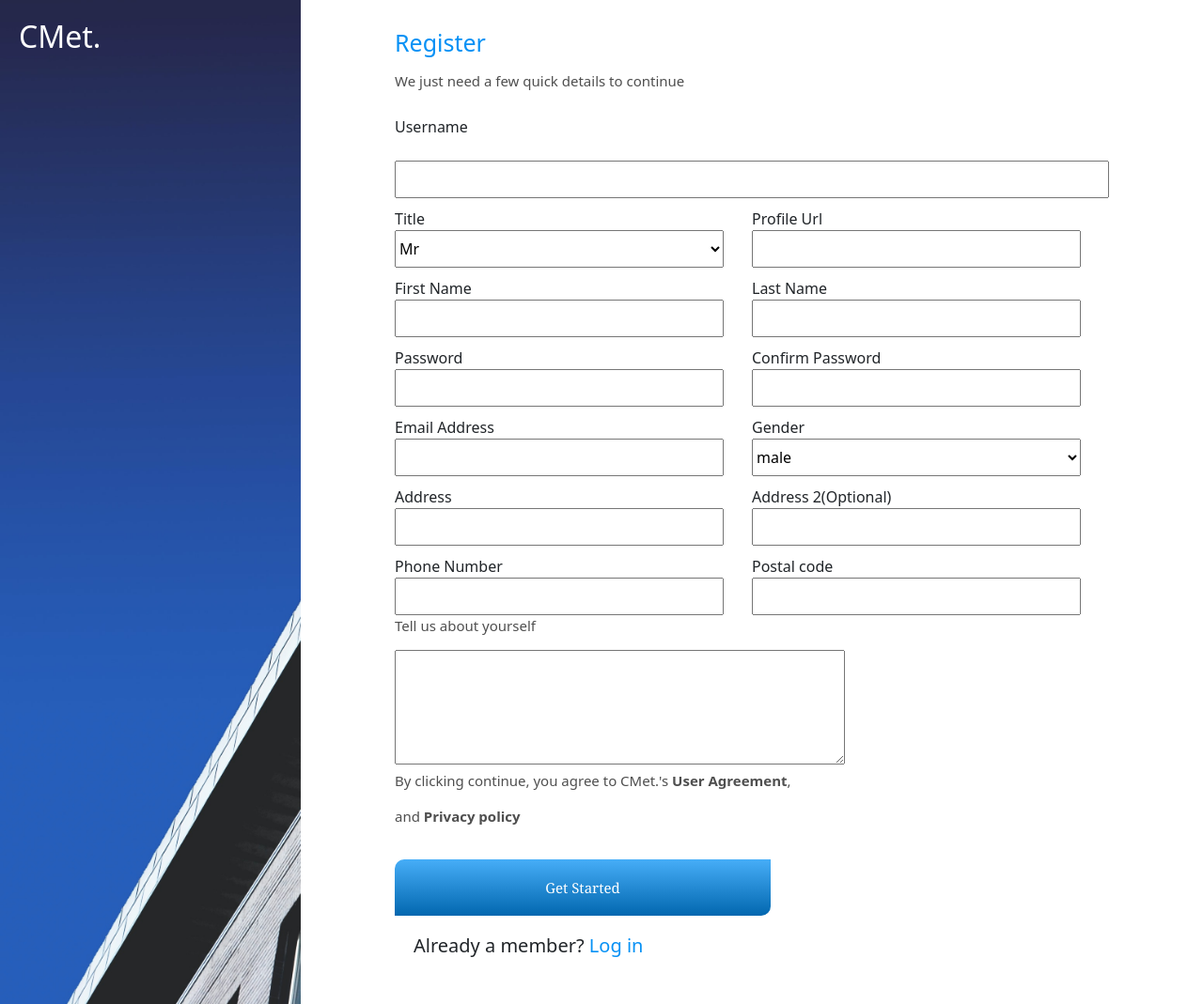
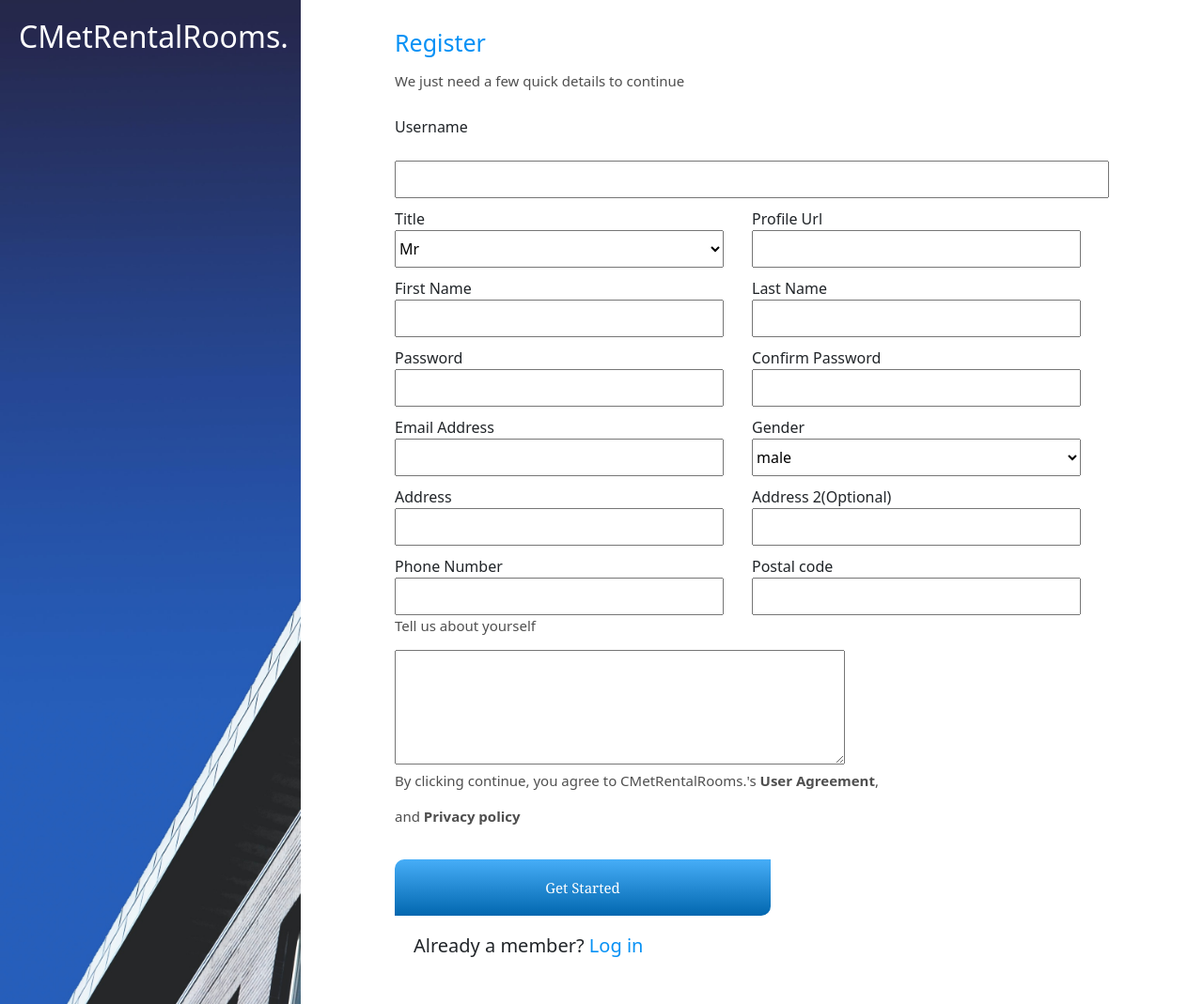
Before and after one commit to Bello2609/Cmet, a PHP site: page /cmetrentalrooms/user/auth/register.php in a window 1280 px wide. Shown: the whole page at 94% size. Run offline with PHP 8.4, Linux system fonts and the light colour scheme.

Commit message:
cmetRentalRooms renamed

```diff
--- a/cmetrental.sql
+++ b/cmetrental.sql
@@ -18,7 +18,7 @@ SET time_zone = "+00:00";
 /*!40101 SET NAMES utf8mb4 */;
 
 --
--- Database: `cmetrental`
+-- Database: `cmetrentalrooms`
 --
 
 -- --------------------------------------------------------
--- a/includes/header.php
+++ b/includes/header.php
@@ -1,7 +1,7 @@
 <?php
     session_start();
 
-    $base_url = "http://localhost/cmet/";
+    $base_url = "http://localhost/cmetrentalrooms/";
 
     if(!isset($_SESSION['ssUser'])){
         //rediract to login page
--- a/lib/dfunc.php
+++ b/lib/dfunc.php
@@ -12,7 +12,7 @@
         $dbhost = 'localhost';
 		$dbuser = 'root';
 		$dbpass = '';
-		$dbname = 'cmetrental';
+		$dbname = 'cmetrentalrooms';
 
 		$conn = mysqli_connect($dbhost,$dbuser,$dbpass);
 
--- a/user/about.php
+++ b/user/about.php
@@ -5,7 +5,7 @@
     <div class="section_header-color">
         <header>
             <h1>
-                CMet
+                CMetRentalRooms
             </h1>
 
             <div class="burger_container">
@@ -29,7 +29,7 @@
         </header>
     </div>
     <div class="about-body">
-        <h3>About CMet</h3>
+        <h3>About CMetRentalRooms</h3>
         <hr />
         <div class="about-cmet">
             <p>
--- a/user/addroom.php
+++ b/user/addroom.php
@@ -33,7 +33,7 @@
     <div class="section_header-color">
         <header>
             <h1>
-                CMet
+                CMetRentalRooms
             </h1>
 
             <div class="burger_container">
--- a/user/auth/login.php
+++ b/user/auth/login.php
@@ -1,7 +1,7 @@
 <?php
     session_start();
     include '../../lib/dfunc.php';
-    $base_url = 'http://localhost/cmet/';
+    $base_url = 'http://localhost/cmetrentalrooms/';
 
     $usernameError = "";
     $passwordError = "";
@@ -63,7 +63,7 @@
     <body>
         <div class="register">
             <div class="register_bg">
-                <h2>CMet.</h2>
+                <h2>CMetRentalRooms</h2>
             </div>
             <div class="form">
                 <h3>Register</h3>
--- a/user/auth/logout.php
+++ b/user/auth/logout.php
@@ -1,7 +1,7 @@
 <?php
     session_start();
     session_destroy();
-    $base_url = 'http://localhost/cmet/';
+    $base_url = 'http://localhost/cmetrentalrooms/';
     //Redirect to login page
     header('Location: '.$base_url.'user/auth/login.php');
 ?>
--- a/user/auth/register.php
+++ b/user/auth/register.php
@@ -1,6 +1,6 @@
 <?php
     include '../../lib/dfunc.php';
-    $base_url = 'http://localhost/cmet/';
+    $base_url = 'http://localhost/cmetrentalrooms/';
     $message = '';
     if(isset($_POST['register'])){
 
@@ -59,7 +59,7 @@
     <body>
         <div class="register">
             <div class="register_bg">
-                <h2>CMet.</h2>
+                <h2>CMetRentalRooms.</h2>
             </div>
             <div class="form">
                 <h3>Register</h3>
@@ -147,7 +147,7 @@
                             <p>Tell us about yourself</p>
                             <textarea name="description" cols="50" rows="5" required></textarea>
                         </div>
-                        <p>By clicking continue, you agree to CMet.'s <b>User Agreement</b>,</p>
+                        <p>By clicking continue, you agree to CMetRentalRooms.'s <b>User Agreement</b>,</p>
                         <p>and <b>Privacy policy</b></p>
                         <button type="submit" name="register">Get Started</button>
                         <h5>Already a member? <a href="./login.php">Log in</a></h5>
--- a/user/deleteroom.php
+++ b/user/deleteroom.php
@@ -1,7 +1,7 @@
 <?php
     session_start();
     include '../lib/dfunc.php';
-    $base_url = 'http://localhost/cmet/';
+    $base_url = 'http://localhost/cmetrentalrooms/';
     // Redirect if user is not logged in
     if(!isset($_SESSION['ssUser'])){
         //rediract to login page
--- a/user/editroom.php
+++ b/user/editroom.php
@@ -46,7 +46,7 @@
     <div class="section_header-color">
         <header>
             <h1>
-                CMet
+                CMetRentalRooms
             </h1>
             <div class="burger_container">
                 <div class="burger"></div>
--- a/user/index.php
+++ b/user/index.php
@@ -1,5 +1,5 @@
 <?php
-    $page_title = 'Cmet. Home';
+    $page_title = 'CMetRentalRooms. Home';
     include '../lib/dfunc.php';
     include '../includes/header.php';
 
@@ -23,7 +23,7 @@
     <div class="section_header-color">
         <header>
             <h1>
-                CMet
+                CMetRentalRooms
             </h1>
 
             <div class="burger_container">
--- a/user/roomdetail.php
+++ b/user/roomdetail.php
@@ -21,7 +21,7 @@
     <div class="section_header-color">
         <header>
             <h1>
-                CMet
+            CMetRentalRooms
             </h1>
 
             <div class="burger_container">
--- a/user/welcome.php
+++ b/user/welcome.php
@@ -1,5 +1,5 @@
 <?php
-    $base_url = "http://localhost/cmet/";
+    $base_url = "http://localhost/cmetrentalrooms/";
 ?>
 
 <!DOCTYPE html>
@@ -8,7 +8,7 @@
         <meta charset="UTF-8">
         <meta http-equiv="X-UA-Compatible" content="IE=edge">
         <meta name="viewport" content="width=device-width, initial-scale=1.0">
-        <title>CMET Property Management</title>
+        <title>CMetRentalRooms Property Management</title>
         <link rel="stylesheet" href="<?php echo $base_url ?>css/main.css">
     </head>
     <body>
@@ -20,7 +20,7 @@
                             <p>Already a member? <a href="<?php echo $base_url ?>user/auth/login.php">Login</a></p>
                         </div>
                         <h4>Welcome</h4>
-                        <h4>to CMet.</h4>
+                        <h4>to CMetRentalRooms.</h4>
                         <p>Advertise your available rooms with ease.
                         <p>Get potential tenants.</p>
                         <a class="get-started" href="<?php echo $base_url ?>user/auth/register.php">Get Started</a>
```
